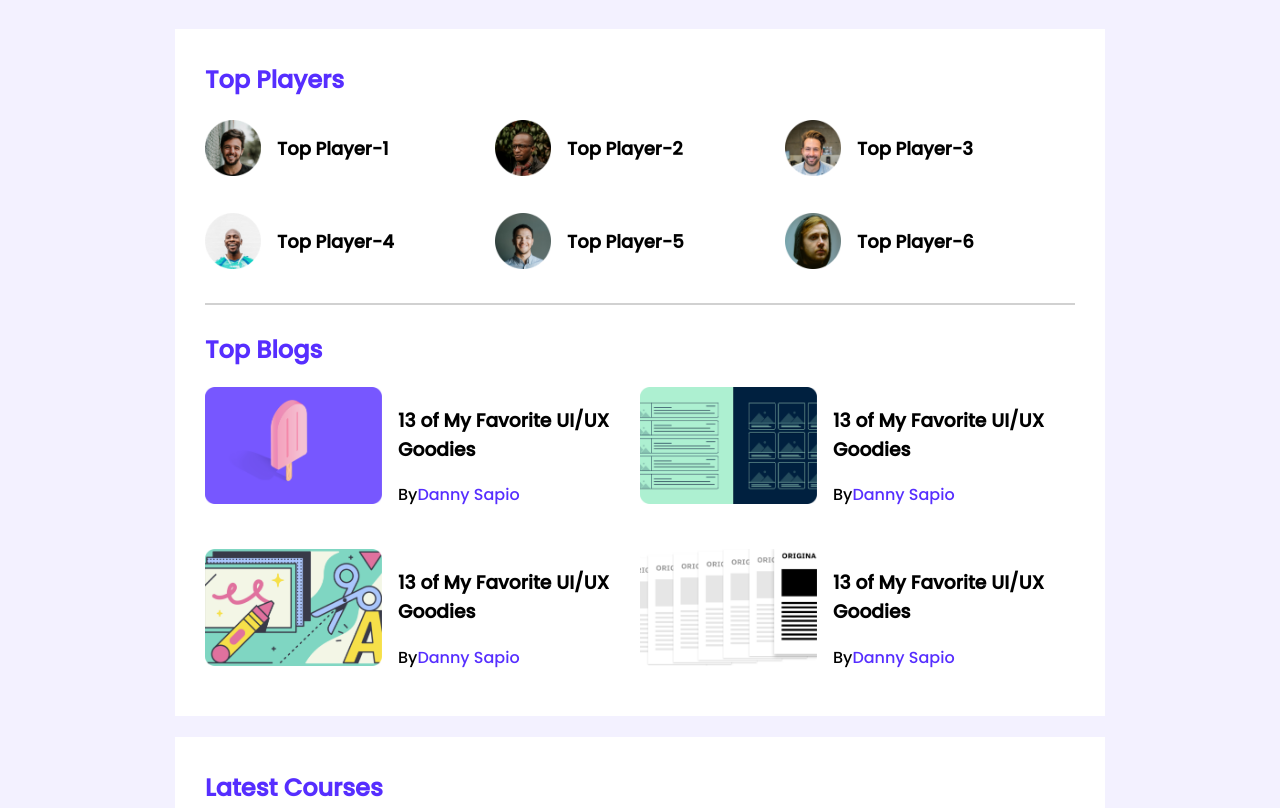
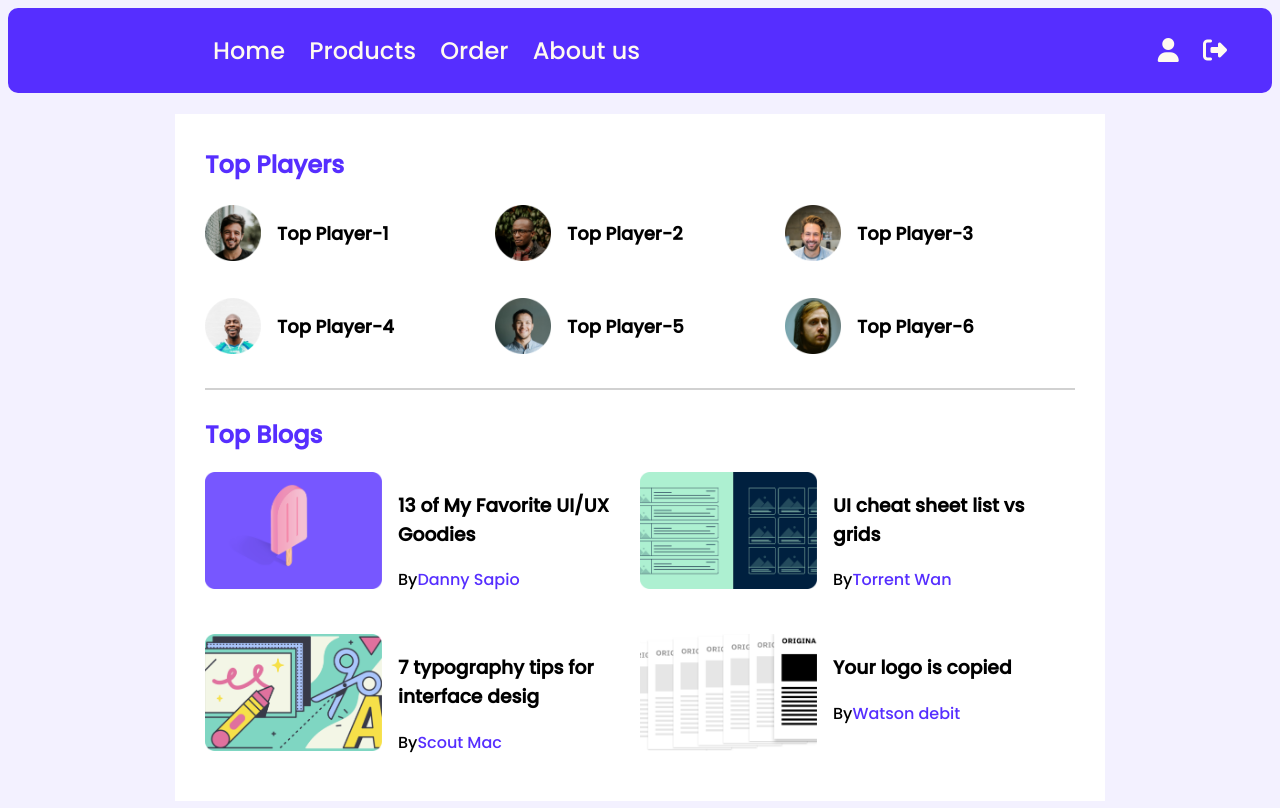
Before and after one commit to coder-Hasib/M_2_practise, a plain HTML site: page index.html in a window 1280 px wide. Shown: the top 808 px of the page. Drawn offline with Linux system fonts and the light colour scheme.

Commit message:
navigation added

```diff
--- a/index.html
+++ b/index.html
@@ -13,6 +13,18 @@
 <body>
     <!-- header start -->
     <header>
+        <nav>
+            <span id="main-nav">
+              <a href="">Home</a>
+              <a href="">Products</a>
+              <a href="">Order</a>
+              <a href="">About us</a>
+            </span>
+              <span id="sub-nav">
+                  <a href=""><i class="fas fa-user"></i></a>
+              <a href=""><i class="fas fa-sign-out-alt"></i></a>
+              </span>
+          </nav>
 
     </header>
     <!-- header end -->
@@ -52,10 +64,10 @@
                 </div>
                 <div class="blog-info">
                     <h3 class="blog-title">
-                        13 of My Favorite UI/UX Goodies
+                        UI cheat sheet list vs grids
                     </h3>
                     <p class="blog-author">
-                    By<a href="">Danny Sapio</a></p>
+                    By<a href="">Torrent Wan</a></p>
                 </div>
             </article>
             <article class="blog">
@@ -64,10 +76,10 @@
                 </div>
                 <div class="blog-info">
                     <h3 class="blog-title">
-                        13 of My Favorite UI/UX Goodies
+                        7 typography tips for interface desig
                     </h3>
                     <p class="blog-author">
-                    By<a href="">Danny Sapio</a></p>
+                    By<a href="">Scout Mac</a></p>
                 </div>
             </article>
             <article class="blog">
@@ -76,10 +88,10 @@
                 </div>
                 <div class="blog-info">
                     <h3 class="blog-title">
-                        13 of My Favorite UI/UX Goodies
+                        Your logo is copied
                     </h3>
                     <p class="blog-author">
-                    By<a href="">Danny Sapio</a></p>
+                    By<a href="">Watson debit</a></p>
                 </div>
             </article>
 
--- a/styles/style.css
+++ b/styles/style.css
@@ -1,5 +1,34 @@
 /* fonts  */
 @import url('https://fonts.googleapis.com/css2?family=Poppins:wght@500&display=swap');
+
+
+/* navigation style here  */
+header{
+    background-color: #562EFF;
+    padding: 25px;
+    border-radius: 10px;
+}
+    nav a{
+        text-decoration: none;
+        color: floralwhite;
+        font-size: 1.5em;
+        margin-right: 20px;
+    }
+    nav a:hover{
+        padding:0 5px;
+        background-color: #49ddd1bc;
+        color: black;
+        border-radius: 5px;
+        transition:nav a,1s linear 1s ;
+    }
+    nav{
+        display: flex;
+        justify-content: space-between;
+    }
+    #main-nav{
+        margin-left: 180px;
+    }
+
 
 /* common styles or utilities */
 body{
```
